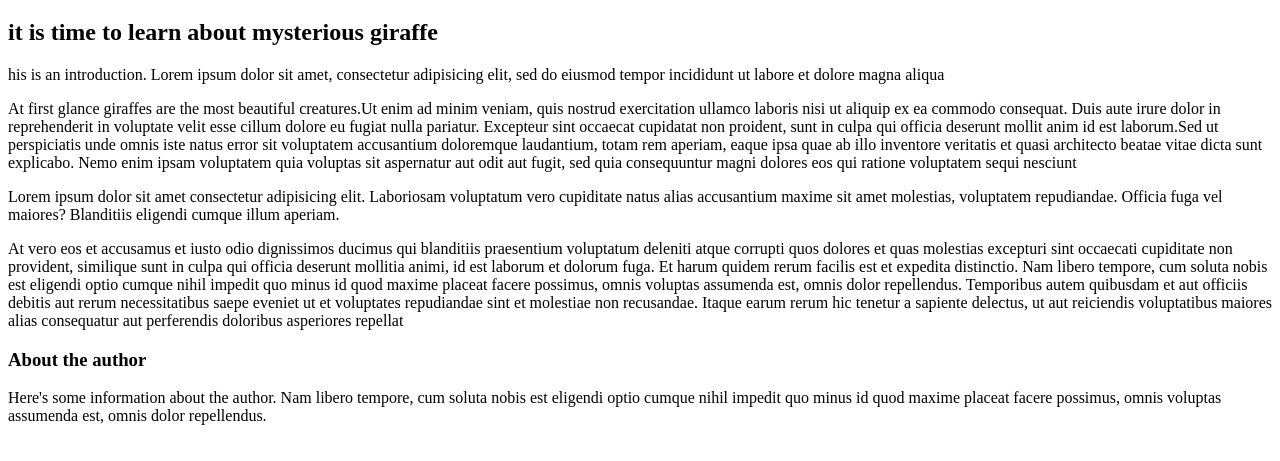
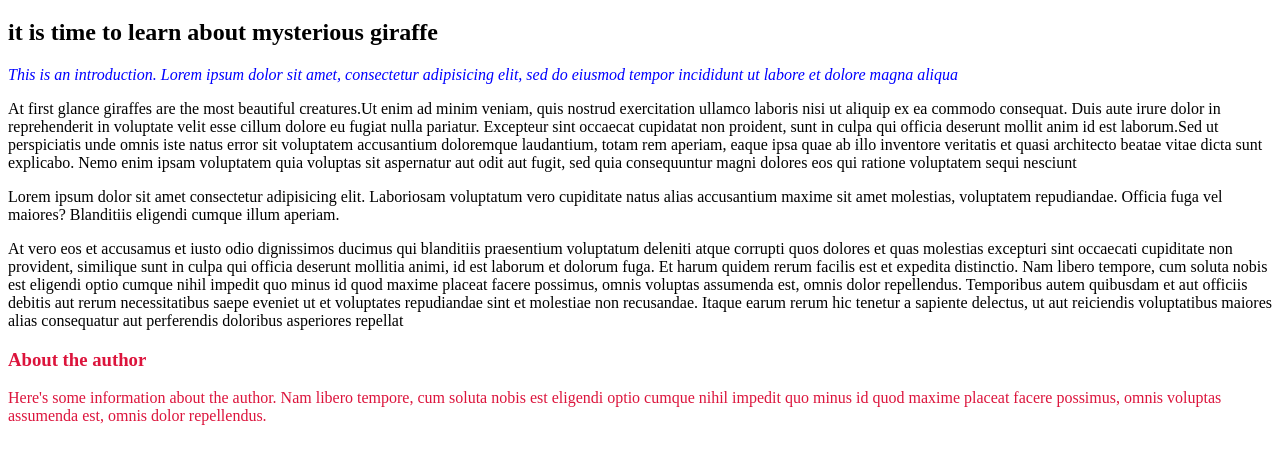
Before and after one commit to killerkal/giraffes-aniimal, a plain HTML site: page index.html in a window 1280 px wide. Shown: the part 61-522 px from the top of the page. Drawn offline with Linux system fonts and the light colour scheme.

Commit message:
files modified

```diff
--- a/index.css
+++ b/index.css
@@ -0,0 +1,11 @@
+.intro{
+  font-style: italic;
+  text-align:left;
+  color: blue;
+}
+.author{
+  color: crimson;
+}
+p.author{
+  font-size: 15;
+}
--- a/index.html
+++ b/index.html
@@ -10,8 +10,8 @@
   <body>
     <h1>Giraffes!</h1>
     <h2>it is time to learn about mysterious giraffe</h2>
-    <p>
-      his is an introduction. Lorem ipsum dolor sit amet, consectetur
+    <p class="intro">
+      This is an introduction. Lorem ipsum dolor sit amet, consectetur
       adipisicing elit, sed do eiusmod tempor incididunt ut labore et dolore
       magna aliqua
     </p>
@@ -48,7 +48,8 @@
       tenetur a sapiente delectus, ut aut reiciendis voluptatibus maiores alias
       consequatur aut perferendis doloribus asperiores repellat
     </p>
-    <h3>About the author</h3>
-    <p>Here's some information about the author. Nam libero tempore, cum soluta nobis est eligendi optio cumque nihil impedit quo minus id quod maxime placeat facere possimus, omnis voluptas assumenda est, omnis dolor repellendus.</p>
+    <h3 class="author">About the author</h3>
+    <p class="author">Here's some information about the author. Nam libero tempore, cum soluta nobis est eligendi optio cumque nihil impedit quo minus id quod maxime placeat facere possimus, omnis voluptas assumenda est, omnis dolor repellendus.</p>
+
   </body>
 </html>
```
